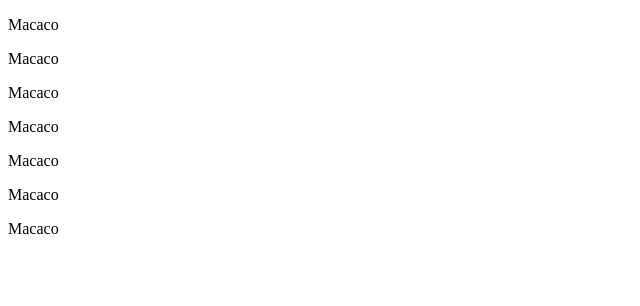
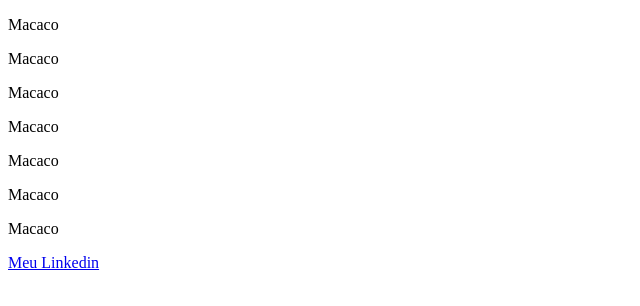
Before and after one commit to karolinasilva-dev/AulasPretaLab, a plain HTML site: page Aula_III_Monitoria/banana.html in a window 1280 px wide. Shown: the whole page, without its empty margins (0-640 px from the left). Drawn offline with Linux system fonts and the light colour scheme.

Commit message:
add link no html e fazendo passo a passo do github

```diff
--- a/Aula_III_Monitoria/banana.html
+++ b/Aula_III_Monitoria/banana.html
@@ -17,5 +17,6 @@
         <!-- Ctrl + D = para mudar algo do código que esteja selecionado,
             podendo mudar todos os elementos iguais de uma só vez -->
 
+    <a href="https://www.linkedin.com/in/karolinasayonara/"> Meu Linkedin</a>
 </body>
 </html>
```
